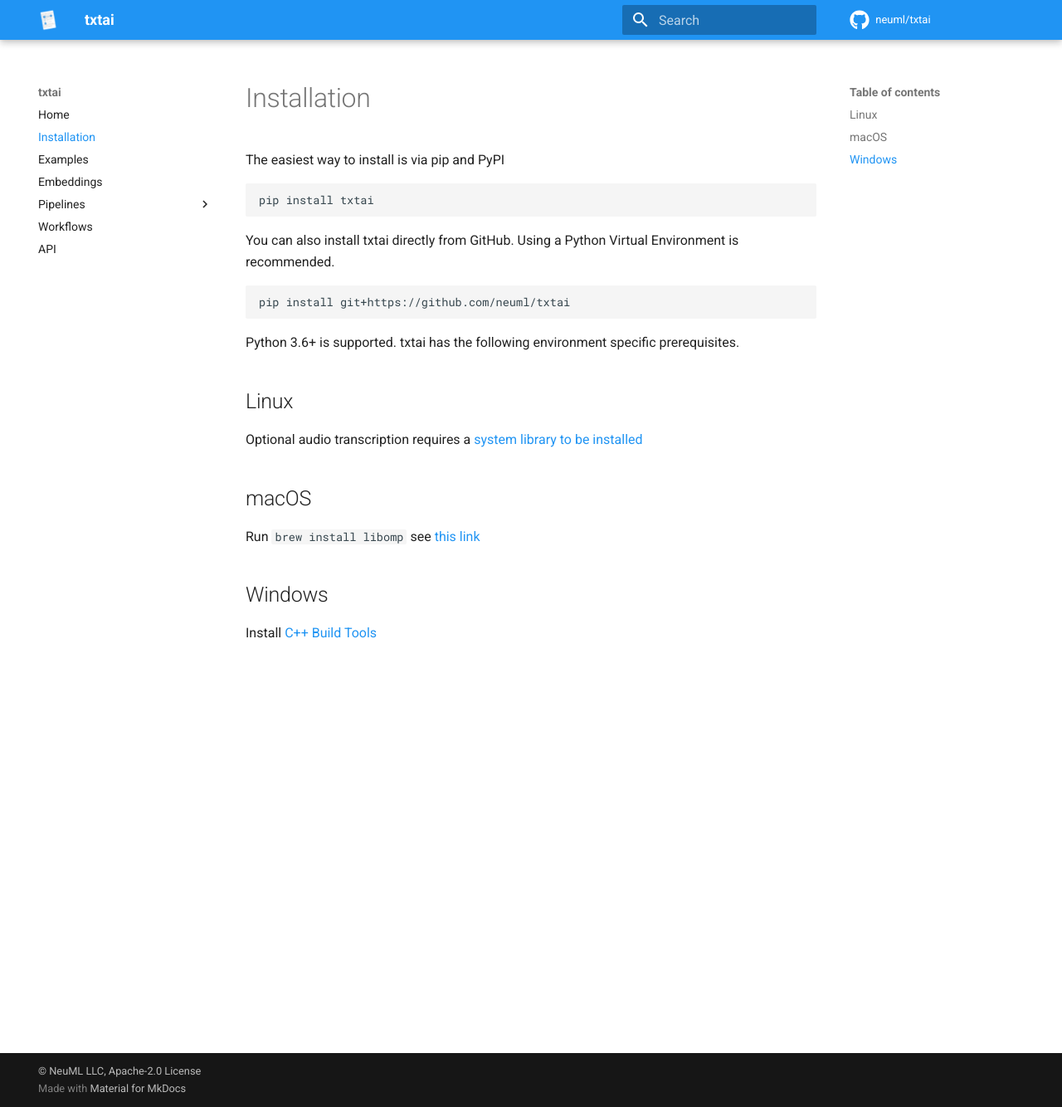
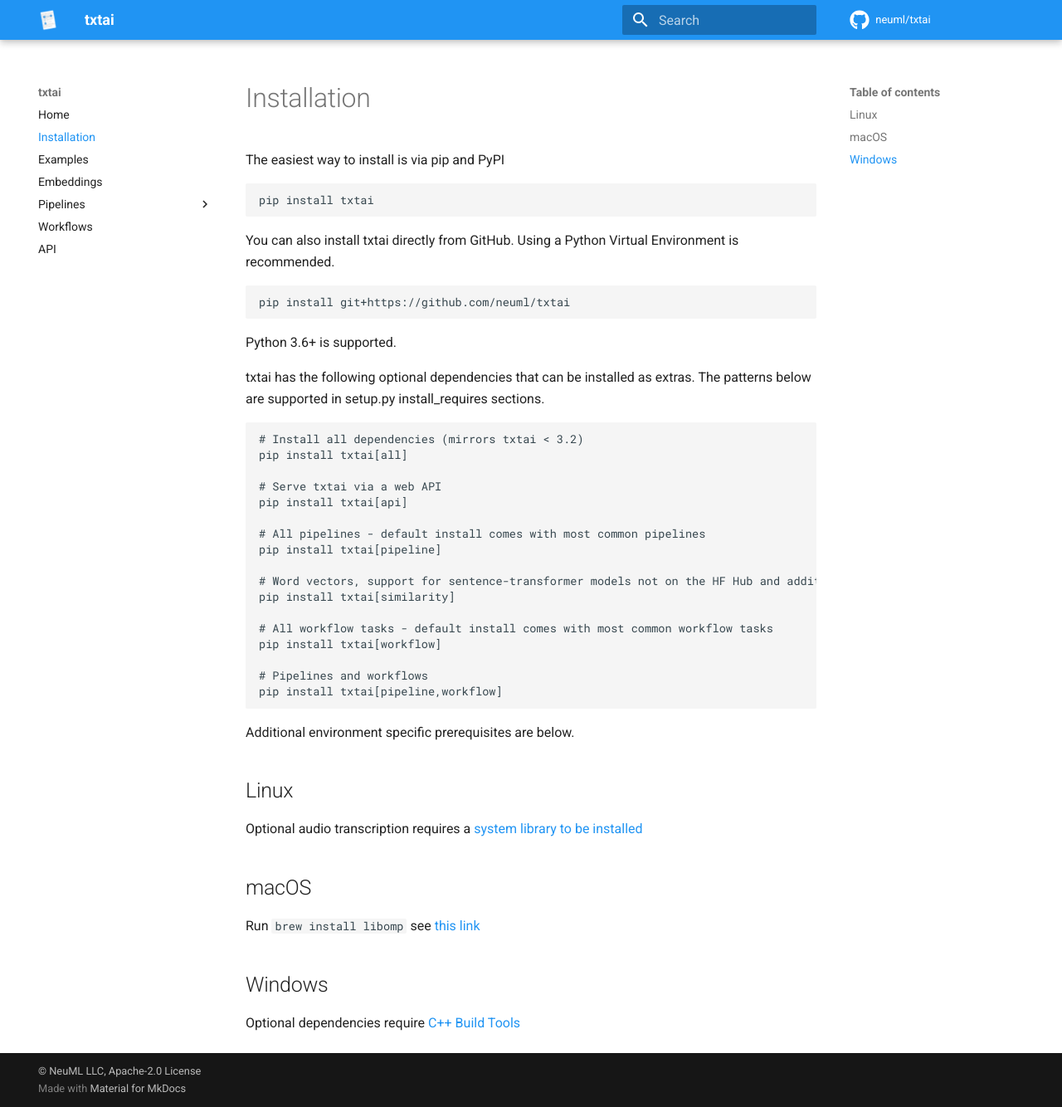
Before and after one commit to neuml/txtai, an MkDocs documentation site: the page built from docs/install.md, in a window 1280 px wide and 1334 px high. Shown: the whole window at 83% size. Built offline with MkDocs 1.6.1 and Material for MkDocs 9.7.7, drawn with Linux system fonts in a browser that asks for light colours; comment, search, counter and statistics services are not loaded.

Commit message:
Update documentation

````diff
--- a/docs/install.md
+++ b/docs/install.md
@@ -8,7 +8,32 @@
 
     pip install git+https://github.com/neuml/txtai
 
-Python 3.6+ is supported. txtai has the following environment specific prerequisites.
+Python 3.6+ is supported.
+
+txtai has the following optional dependencies that can be installed as extras. The patterns below are supported
+in setup.py install_requires sections.
+
+```
+# Install all dependencies (mirrors txtai < 3.2)
+pip install txtai[all]
+
+# Serve txtai via a web API
+pip install txtai[api]
+
+# All pipelines - default install comes with most common pipelines
+pip install txtai[pipeline]
+
+# Word vectors, support for sentence-transformer models not on the HF Hub and additional ANN libraries
+pip install txtai[similarity]
+
+# All workflow tasks - default install comes with most common workflow tasks
+pip install txtai[workflow]
+
+# Pipelines and workflows
+pip install txtai[pipeline,workflow]
+```
+
+Additional environment specific prerequisites are below.
 
 ## Linux
 
@@ -20,4 +45,4 @@
 
 ## Windows
 
-Install [C++ Build Tools](https://visualstudio.microsoft.com/visual-cpp-build-tools/)
+Optional dependencies require [C++ Build Tools](https://visualstudio.microsoft.com/visual-cpp-build-tools/)
````
Also changed, not shown: README.md (+2 -34 lines), docs/examples.md (+15 -4 lines).
